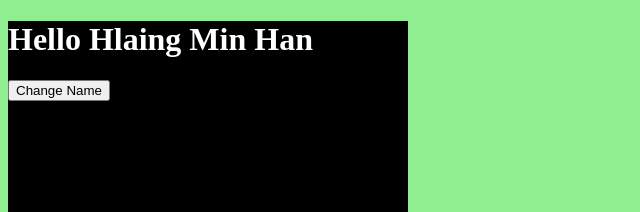
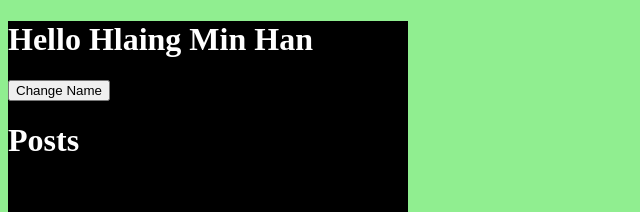
Before and after one commit to Sawglay/my-react-app, a React (Create React App) app in the folder spa-react/: page / in a window 1280 px wide. Shown: the top 212 px of the page, without its empty margins (0-640 px from the left). Built offline with nearby package versions, Linux system fonts and the light colour scheme; the HTML template or start-up script is replaced by a standard one.

Commit message:
feat: added some texts to test

```diff
--- a/spa-react/src/App.js
+++ b/spa-react/src/App.js
@@ -33,6 +33,8 @@ function App() {
     <div className = "app">
       <h1>Hello {name}</h1>
       <button onClick={changeName}>Change Name</button>
+
+      <h1>Posts</h1>
     </div>
   );
 }
```
